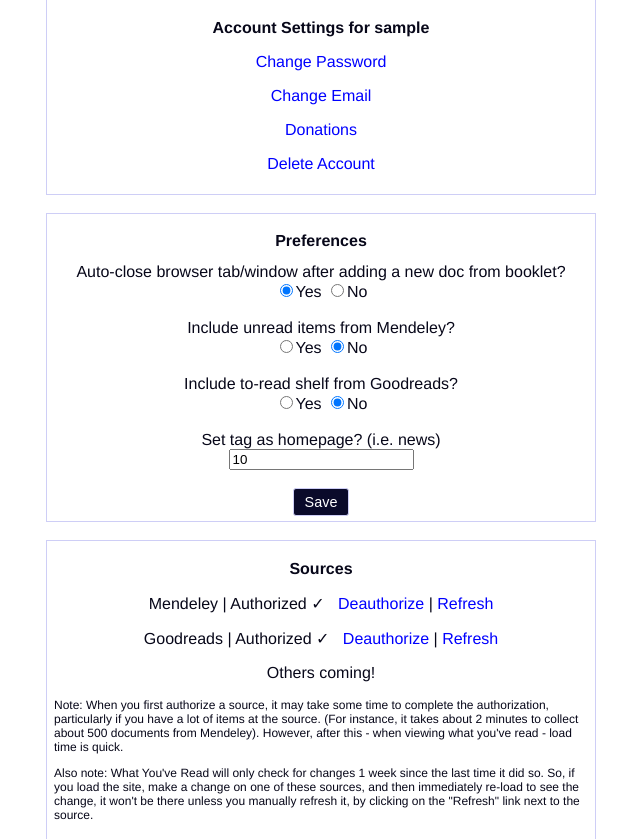
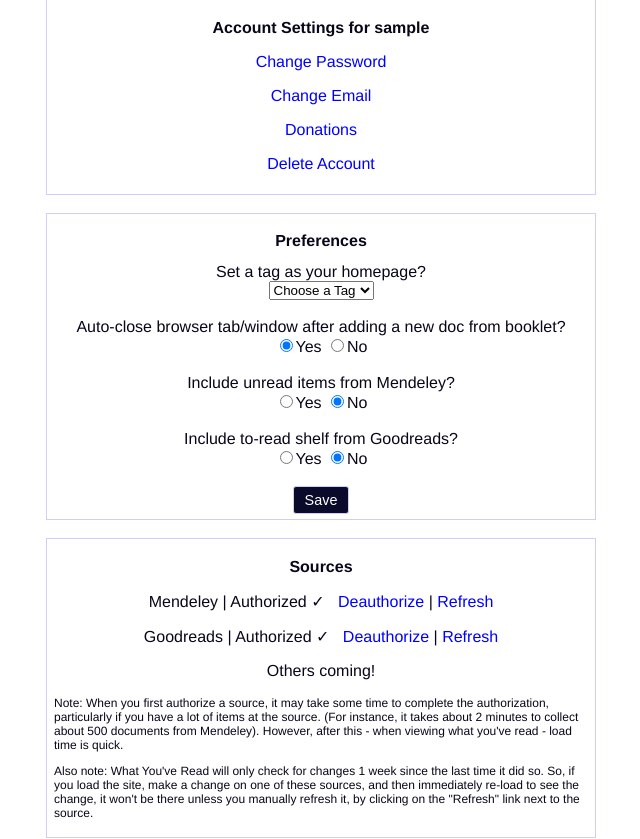
Before and after one commit to kdwarn/wyr, a Flask app: page /settings in a window 1280 px wide. Shown: the part 127-966 px from the top of the page, without its empty margins (319-959 px from the left). Run offline with Flask 2, Linux system fonts and the light colour scheme; a user stored in the database is signed in; tables that the repository leaves empty hold one stand-in row (values such as "Sample post"); parts of the project's set-up code (start-up, migrations or seed data) failed here and were passed over.

Commit message:
add dropdown for selecting tag as homepage

```diff
--- a/app.py
+++ b/app.py
@@ -573,7 +573,8 @@ def logout():
 @login_required
 def settings():
     ''' Settings page. '''
-    return render_template('settings.html')
+    tags = get_user_tags()
+    return render_template('settings.html', tags=tags)
 
 @app.route('/change_password', methods=['GET', 'POST'])
 @login_required
@@ -1089,11 +1090,7 @@ def page_not_found(e):
     flash("Sorry, that page wasn't found.")
     return redirect(url_for('index'))
 
-################################
-### ADMIN/PREFERENCES ROUTES ###
-################################
-
-#auto-close after adding item?
+#set various preferences
 @app.route('/set_pref', methods=['GET', 'POST'])
 def set_pref():
     print("hello")
--- a/templates/settings.html
+++ b/templates/settings.html
@@ -14,6 +14,20 @@
         <h2>Preferences</h2>
         <form method="POST" name="edit" action="/set_pref">
             <input name=_csrf_token type=hidden value="{{ csrf_token() }}">
+            Set a tag as your homepage?<br>
+            <select name="home_page">
+                <option value="">Choose a Tag</option>
+            {% for tag in tags %}
+                <option value="{{tag.name}}"
+                {% if current_user.home_page == tag.name %}
+                    SELECTED>
+                {% else %}
+                    >
+                {% endif %}
+                {{ tag.name }}</option>
+            {% endfor %}
+            </select>
+            <br><br>
             Auto-close browser tab/window after adding a new doc from booklet?<br>
             {% if current_user.auto_close == 1 %}
                 <input type="radio" name="home_page" id="home_page" value="Yes" CHECKED>Yes
@@ -22,6 +36,7 @@
                 <input type="radio" name="home_page" id="home_page" value="Yes">Yes
                 <input type="radio" name="home_page" id="home_page" value="No" CHECKED>No
             {% endif %}
+            {% if current_user.mendeley == 1 %}
                 <br><br>
                 Include unread items from Mendeley?<br>
                 {% if current_user.home_page == 1 %}
@@ -31,6 +46,8 @@
                     <input type="radio" name="include_m_unread" id="include_m_unread" value="1">Yes
                     <input type="radio" name="include_m_unread" id="include_m_unread" value="0" CHECKED>No
                 {% endif %}
+            {% endif %}
+            {% if current_user.goodreads == 1 %}
                 <br><br>
                 Include to-read shelf from Goodreads?<br>
                 {% if current_user.home_page == 1 %}
@@ -40,12 +57,6 @@
                     <input type="radio" name="include_g_unread" id="include_m_unread" value="1">Yes
                     <input type="radio" name="include_g_unread" id="include_m_unread" value="0" CHECKED>No
                 {% endif %}
-            <br><br>
-            Set tag as homepage? (i.e. news)<br>
-            {% if current_user.home_page != None %}
-                <input type="text" name="home_page" value="{{current_user.home_page}}">
-            {% else %}
-                <input type="text" name="home_page" value="">
             {% endif %}
             <br><br>
             <button type="submit" name="submit" value="Submit">Save</button>
```
Lines whose indentation alone changed are shown as unchanged.
